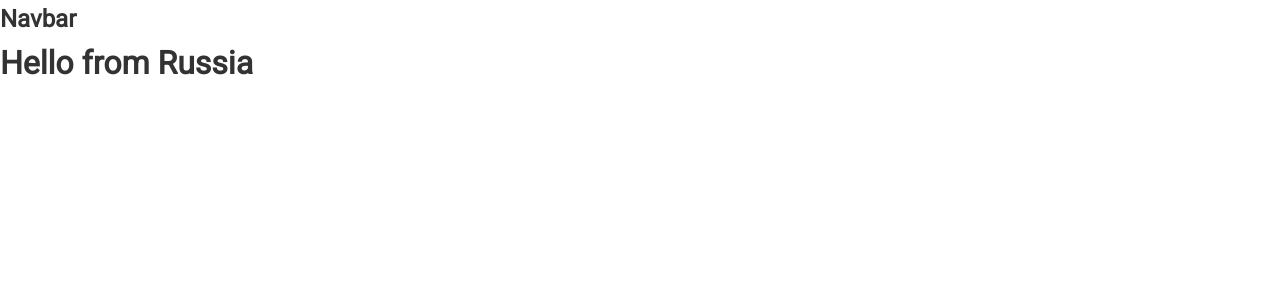
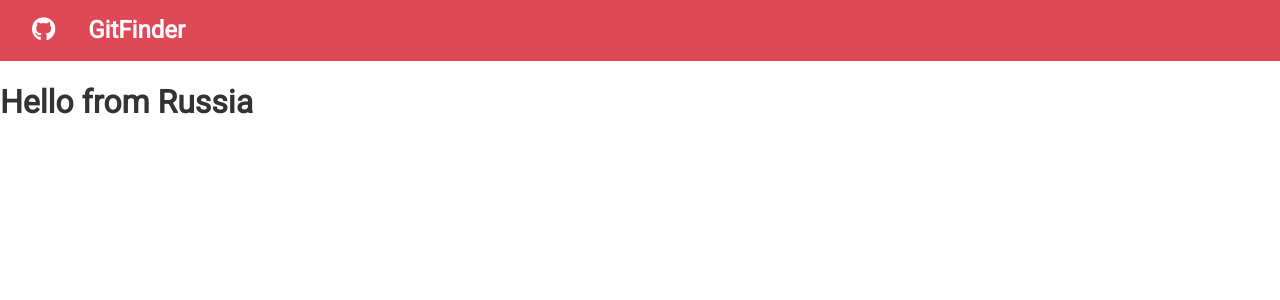
Before and after one commit to jetleebruce/gitfinder, a React (Create React App) app: page / in a window 1280 px wide. Shown: the top 300 px of the page. Built offline with nearby package versions, Linux system fonts and the light colour scheme.

Commit message:
Added static defaultProps
Show icon and title with static defaultProps

```diff
--- a/public/index.html
+++ b/public/index.html
@@ -24,6 +24,7 @@
       work correctly both with client-side routing and a non-root public URL.
       Learn how to configure a non-root public URL by running `npm run build`.
     -->
+    <script src="https://kit.fontawesome.com/ab320692e0.js" crossorigin="anonymous"></script>
     <title>Github Finder</title>
   </head>
   <body>
--- a/src/App.js
+++ b/src/App.js
@@ -1,12 +1,12 @@
 import React, { Component } from "react";
 import "./App.css";
-import Navbar from './components/layout/Navbar'
+import Navbar from "./components/layout/Navbar";
 
 class App extends Component {
   render() {
     return (
       <div className='App'>
-        <Navbar/>
+        <Navbar />
         <h1>Hello from Russia</h1>
       </div>
     );
--- a/src/components/layout/Navbar.js
+++ b/src/components/layout/Navbar.js
@@ -1,13 +1,20 @@
-import React, { Component } from 'react'
+import React, { Component } from "react";
 
 export class Navbar extends Component {
-    render() {
-        return (
-            <nav>
-                <h1>Navbar</h1>
-            </nav>
-        )
-    }
+  static defaultProps = {
+    title: "GitFinder",
+    icon: "fab fa-github"
+  };
+  render() {
+    return (
+      <nav className='navbar bg-primary'>
+        <h1>
+          <i className={this.props.icon} />
+          <span style={{ marginLeft: "33px" }}>{this.props.title}</span>
+        </h1>
+      </nav>
+    );
+  }
 }
 
-export default Navbar
+export default Navbar;
```
